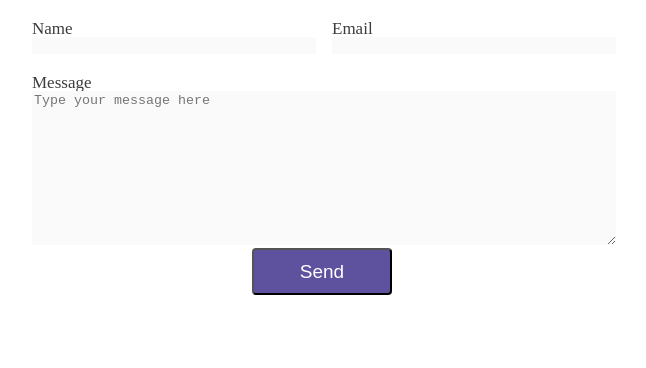
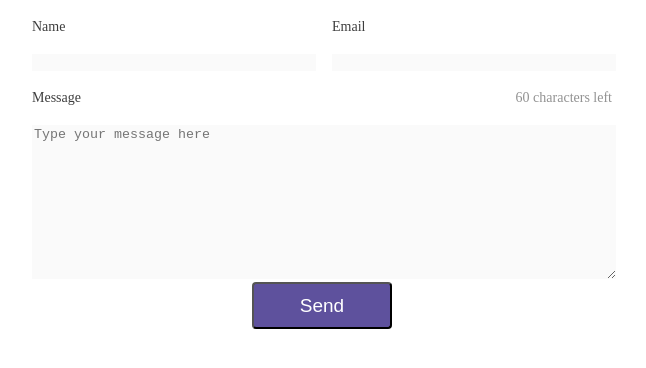
Before and after one commit to dzolu/formPlugin, a website: page index.html in a window 1280 px wide. Shown: the whole page, without its empty margins (303-949 px from the left). Drawn offline with nearby package versions, Linux system fonts and the light colour scheme; files that its build step writes are made by us from their sources.

Commit message:
style: form styles

```diff
--- a/_variables.scss
+++ b/_variables.scss
@@ -1,2 +1,3 @@
 $lg: 992px;
+$grey-92: #929292;
 $remSize: 16;
--- a/index.html
+++ b/index.html
@@ -17,8 +17,13 @@
             <input class="form__input" id="email" type="email"/>
         </div>
         <div class="col-12">
-            <label class="form__label" for="message">Message</label>
-            <textarea id="message" class="form__textarea" type="text" placeholder="Type your message here"></textarea>
+            <div class="clearfix">
+                <label class="form__label form__label--message" for="message" class="f-left">Message</label>
+                <p class="form__char-left f-right">
+                    <span id="form__char-left__number">60</span> characters left
+                </p>
+            </div>
+            <textarea id="message" class="form__textarea" type="text" data-max-lenght="60" placeholder="Type your message here"></textarea>
         </div>
         <div class="col-12">
             <button class="form__submit" type="submit">Send</button>
--- a/style.scss
+++ b/style.scss
@@ -1,5 +1,13 @@
 @import "reset";
 @import "variables";
+
+@mixin clearfix {
+  &:after {
+    content: "";
+    clear: both;
+    display: table;
+  }
+}
 
 @mixin col {
   padding: 0 10px;
@@ -11,6 +19,18 @@ body {
   font-size: #{$remSize}px;
 }
 
+
+.f-left {
+  float: left;
+}
+
+.f-right {
+  float: right;
+}
+
+.clearfix {
+  @include clearfix();
+}
 
 .container {
   max-width: 600px;
@@ -33,11 +53,7 @@ body {
 .row {
   margin: 0 -15px;
 
-  &:after {
-    content: "";
-    clear: both;
-    display: table;
-  }
+  @include clearfix();
 }
 
 .form {
@@ -56,15 +72,21 @@ body {
     min-height: 150px;
 
     ::placeholder {
-      color: #929292;
+      color: $grey-92;
     }
   }
 
+  &__char-left {
+    color: $grey-92;
+    margin: 20px 0;
+    font-size: 14rem/$remSize;
+  }
+
   &__label {
-    margin-top: 20px;
-    font-size: 17rem/$remSize;
-    display: block;
-    color: #3D3D3D
+    margin: 20px 0;
+    font-size: 14rem/$remSize;
+    display: inline-block;
+    color: #3D3D3D;
   }
 
   &__submit {
@@ -83,4 +105,5 @@ body {
       float: none;
     }
   }
+
 }
```
